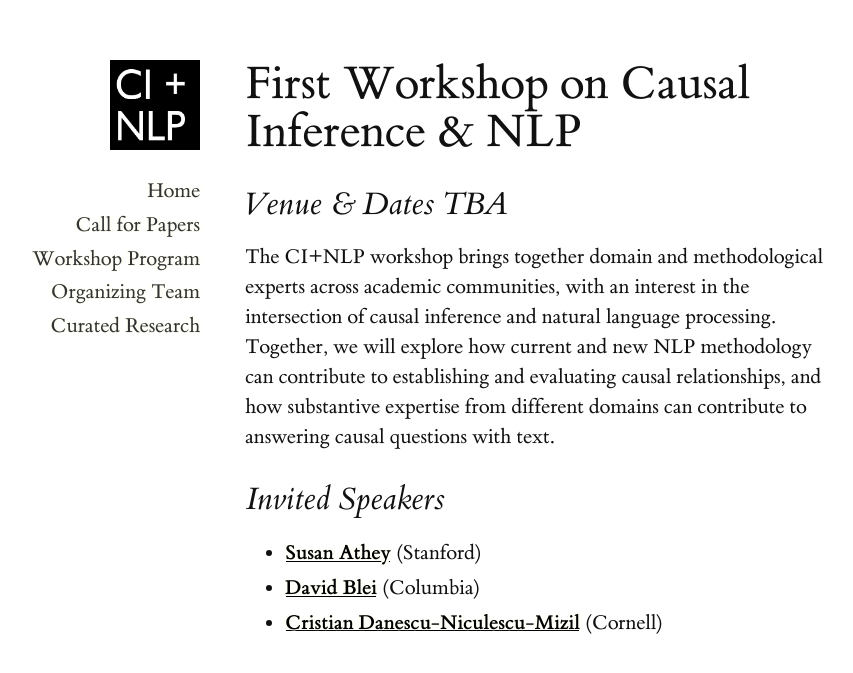
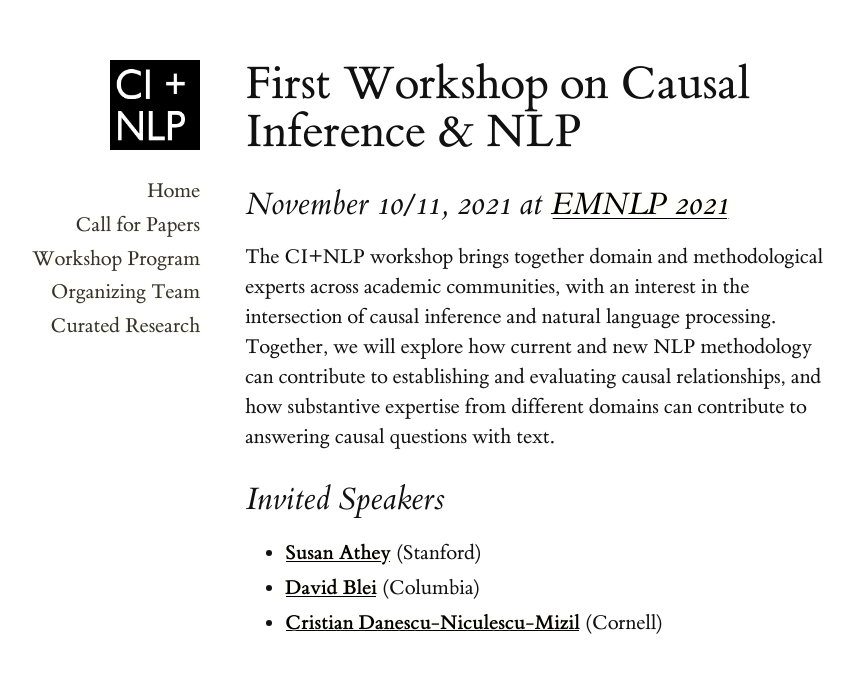
Before and after one commit to causaltext/causaltext.github.io, a Jekyll site: the page built from 2021/index.md, in a window 1280 px wide. Shown: the top 673 px of the page, without its empty margins (211-1064 px from the left). Built offline with Jekyll 4.4.1, drawn with Linux system fonts in a browser that asks for light colours.

Commit message:
add emnlp venue and dates

```diff
--- a/2021/index.md
+++ b/2021/index.md
@@ -9,7 +9,7 @@ title: Home
 {: style="margin-top:0; margin-bottom: 0;"}
 # First Workshop on Causal Inference & NLP
 
-## Venue & Dates TBA
+## November 10/11, 2021 at [EMNLP 2021](https://2021.emnlp.org/)
 
 The CI+NLP workshop brings together domain and methodological experts
 across academic communities, with an interest in the intersection of causal
```
